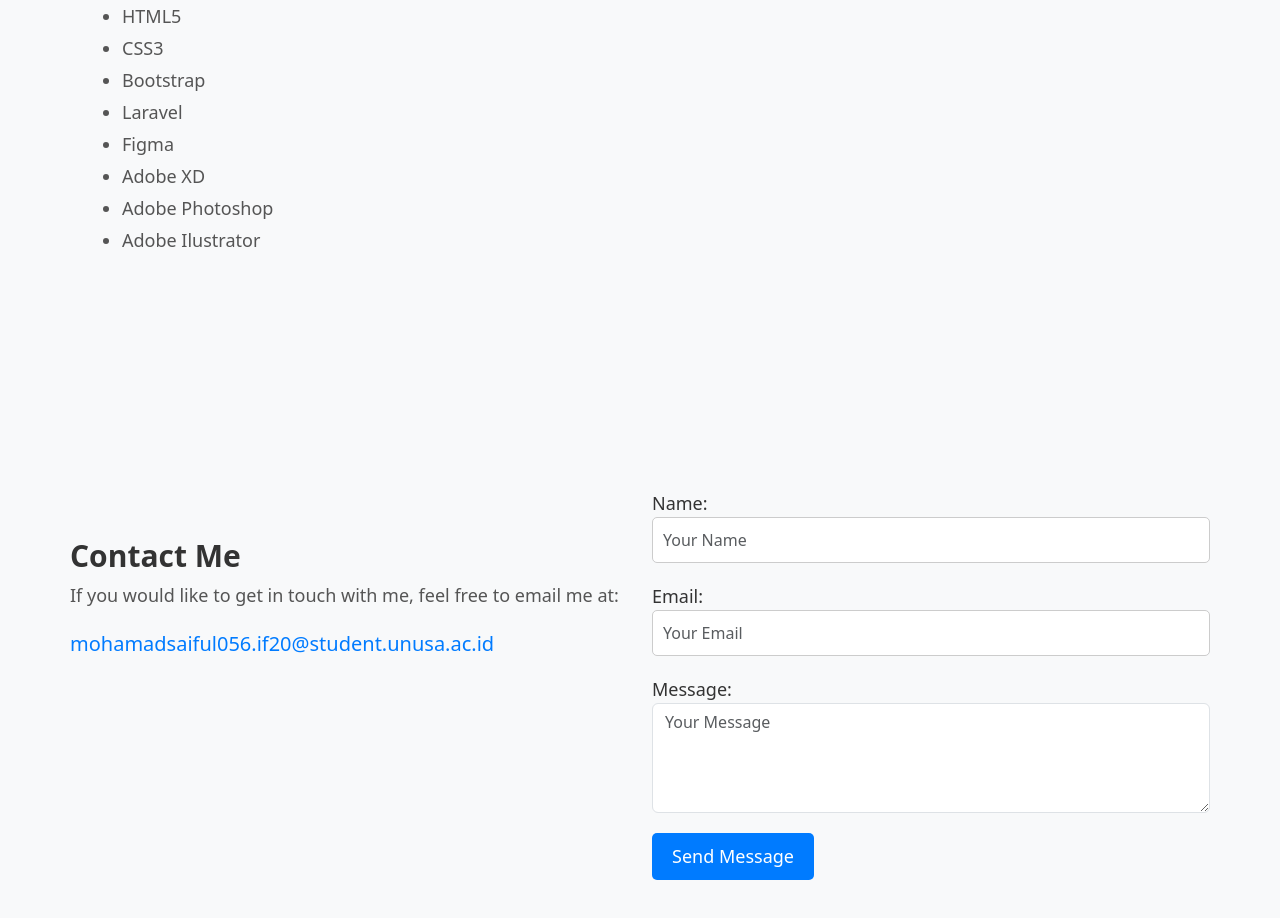
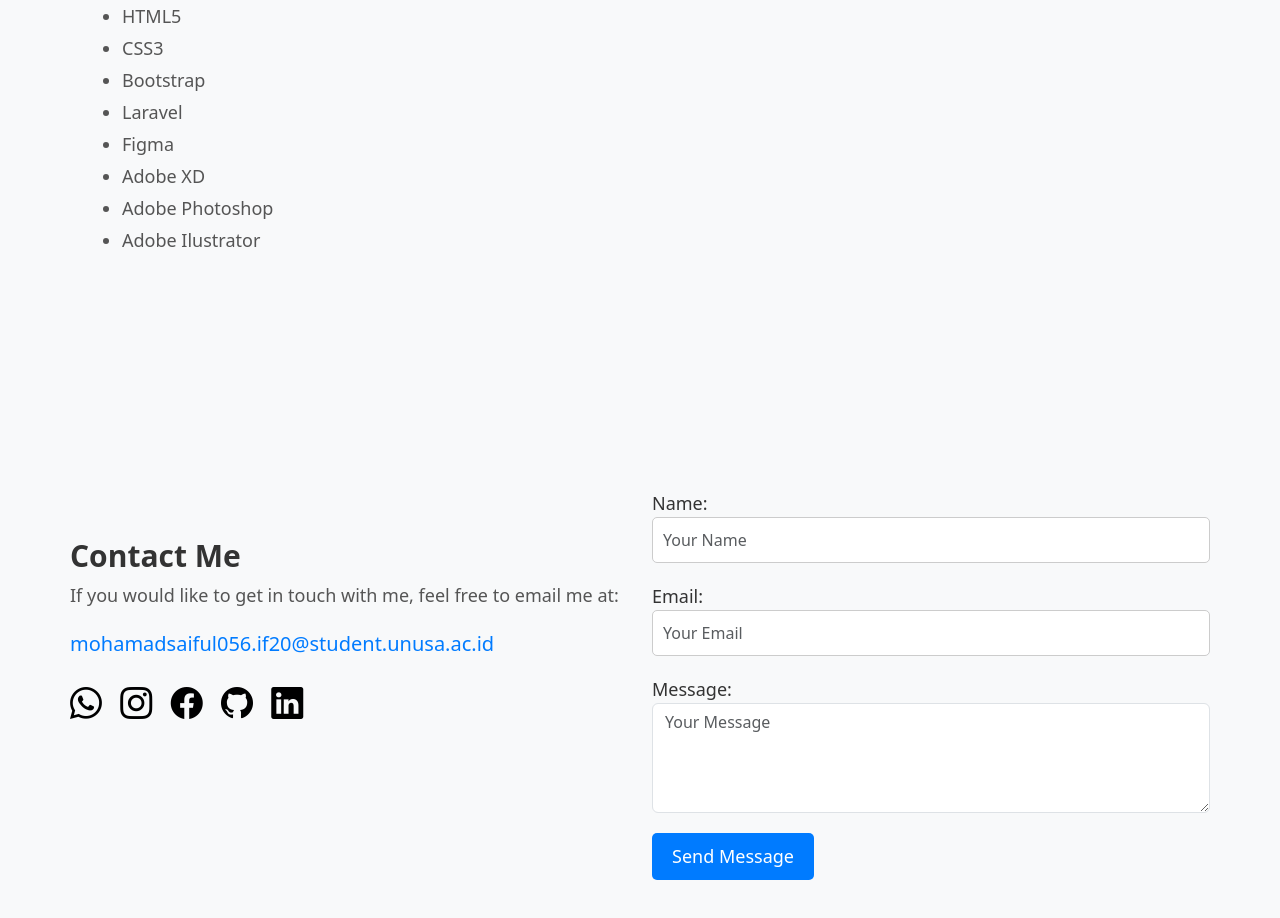
Before and after one commit to mohamadsaifulanwar/saiful-cv, a plain HTML site: page index.html in a window 1280 px wide. Shown: the part 959-1877 px from the top of the page. Drawn offline with nearby package versions, Linux system fonts and the light colour scheme.

Commit message:
Perubahan Style Section

```diff
--- a/index.html
+++ b/index.html
@@ -4,9 +4,11 @@
 <head>
     <meta charset="UTF-8">
     <meta name="viewport" content="width=device-width, initial-scale=1.0">
-    <title>Portofolio</title>
+    <title>Portofolio || Saiful</title>
     <!-- Menggunakan Bootstrap CSS -->
     <link rel="stylesheet" href="https://cdn.jsdelivr.net/npm/bootstrap@5.3.0/dist/css/bootstrap.min.css">
+    <!-- Bootstrap Icon -->
+    <link rel="stylesheet" href="https://cdn.jsdelivr.net/npm/bootstrap-icons@1.11.1/font/bootstrap-icons.css">
     <link rel="stylesheet" href="style.css">
 
 </head>
@@ -80,6 +82,36 @@
                 <p>If you would like to get in touch with me, feel free to email me at:</p>
                 <p><a href="mailto:youremail@example.com"
                         class="contact-link">mohamadsaiful056.if20@student.unusa.ac.id</a></p>
+                <!-- WhatsApp -->
+                <a href="https://wa.me/085334617785" target="_blank" class="social-icons"
+                    style="text-decoration: none;">
+                    <i class="bi bi-whatsapp"></i>
+                </a>
+
+                <!-- Instagram -->
+                <a href="https://www.instagram.com/saiful_lll" target="_blank" class="social-icons"
+                    style="text-decoration: none;">
+                    <i class="bi bi-instagram"></i>
+                </a>
+
+                <!-- Facebook -->
+                <a href="https://www.facebook.com/profile.php?id=100095506986782" target="_blank" class="social-icons"
+                    style="text-decoration: none;">
+                    <i class="bi bi-facebook"></i>
+                </a>
+
+                <!-- GitHub -->
+                <a href="https://github.com/mohamadsaifulanwar" target="_blank" class="social-icons"
+                    style="text-decoration: none;">
+                    <i class="bi bi-github"></i>
+                </a>
+
+                <!-- LinkedIn -->
+                <a href="https://www.linkedin.com/in/mohamad-saiful-anwar-6522a31b0/" target="_blank"
+                    class="social-icons" style="text-decoration: none;">
+                    <i class="bi bi-linkedin"></i>
+                </a>
+
             </div>
             <div class="col-md-6">
                 <form id="contact-form">
--- a/style.css
+++ b/style.css
@@ -227,3 +227,14 @@ form button[type="submit"]:hover {
     opacity: 1;
     transform: translateY(0);
 }
+
+/* styles.css */
+.social-icons {
+    font-size: 2rem;
+    padding-right: 10px;
+    color: black;
+}
+
+.social-icons:hover {
+    color: cornflowerblue;
+}
```
